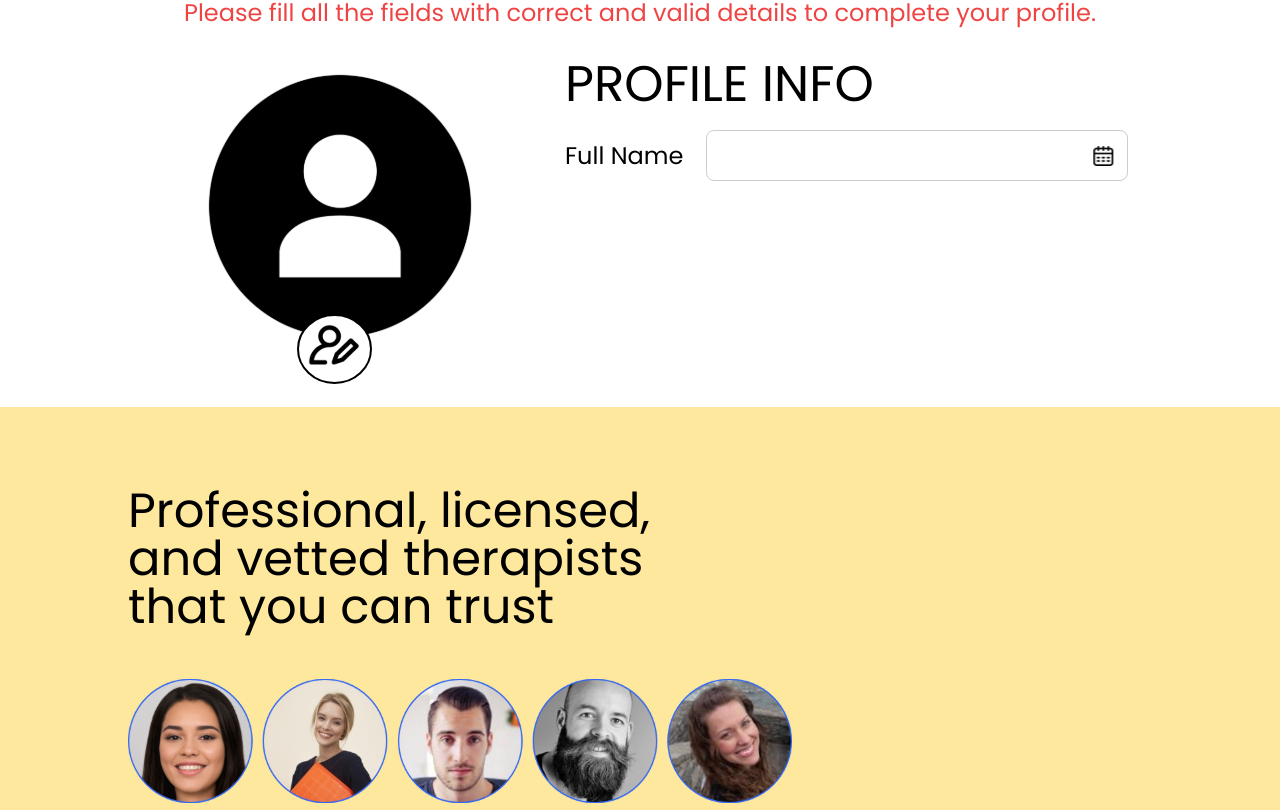
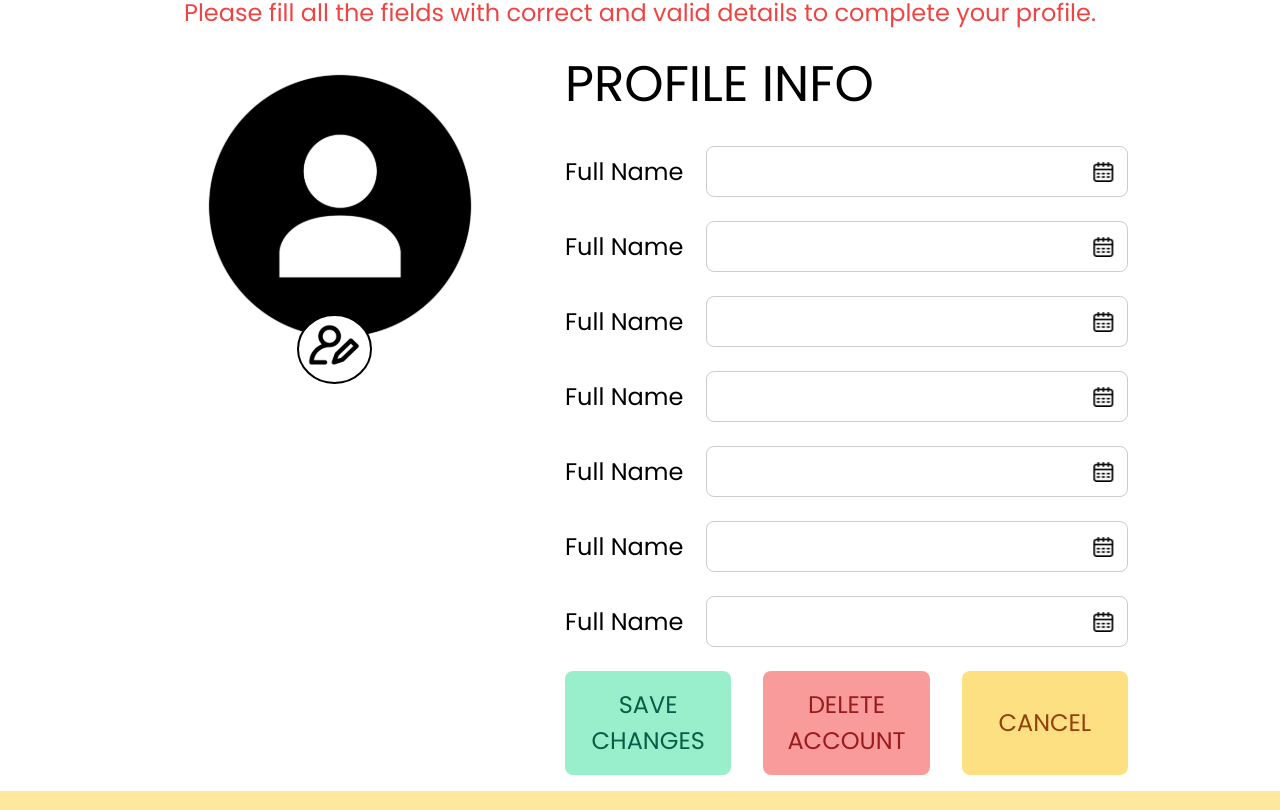
Before and after one commit to AllanSaleh/capstone-project-online-healing, a React (Create React App) app: page / in a window 1280 px wide. Shown: the part 2110-2920 px from the top of the page. Built offline with nearby package versions, Linux system fonts and the light colour scheme.

Commit message:
created and added profile buttons

```diff
--- a/src/Components/ProfileInfo/EditProfile.jsx
+++ b/src/Components/ProfileInfo/EditProfile.jsx
@@ -1,5 +1,6 @@
 import React from 'react';
 import ProfilePic from '../../Icons/ProfilePic.svg';
+import EditProfileButton from './EditProfileButton';
 import EditProfileSection from './EditProfileSection';
 
 const EditProfile = () => (
@@ -20,6 +21,29 @@ const EditProfile = () => (
       </div>
       <div className="w-3/5 p-4 mx-2">
         <EditProfileSection title="profile info" />
+        <div className="flex justify-between">
+          <EditProfileButton
+            text="save changes"
+            bgColor="bg-green-300"
+            textColor="text-green-800"
+            margin="mr-4"
+            bgOpacity="bg-opacity-70"
+          />
+          <EditProfileButton
+            text="delete account"
+            bgColor="bg-red-400"
+            textColor="text-red-800"
+            margin="mx-4"
+            bgOpacity="bg-opacity-70"
+          />
+          <EditProfileButton
+            text="cancel"
+            bgColor="bg-yellow-300"
+            textColor="text-yellow-800"
+            margin="ml-4"
+            bgOpacity="bg-opacity-70"
+          />
+        </div>
       </div>
     </div>
   </div>
--- /dev/null
+++ b/src/Components/ProfileInfo/EditProfileButton.jsx
@@ -0,0 +1,11 @@
+import React from 'react';
+
+const EditProfileButton = ({ text, bgColor, textColor, margin, bgOpacity }) => (
+  <button
+    className={`${bgColor} ${bgOpacity} ${textColor} ${margin} rounded-lg uppercase w-1/3 py-4 text-subtitle transition duration-300 hover:bg-opacity-100 hover:shadow-lg`}
+  >
+    {text}
+  </button>
+);
+
+export default EditProfileButton;
--- a/src/Components/ProfileInfo/EditProfileSection.jsx
+++ b/src/Components/ProfileInfo/EditProfileSection.jsx
@@ -6,6 +6,12 @@ const EditProfileSection = ({ title, fileds }) => (
   <div>
     <h1 className="text-title uppercase">{title}</h1>
     <ProfileInputField title= 'full name' type="text" id="full-name" icon={BirthDateIcon}/>
+    <ProfileInputField title= 'full name' type="text" id="full-name" icon={BirthDateIcon}/>
+    <ProfileInputField title= 'full name' type="text" id="full-name" icon={BirthDateIcon}/>
+    <ProfileInputField title= 'full name' type="text" id="full-name" icon={BirthDateIcon}/>
+    <ProfileInputField title= 'full name' type="text" id="full-name" icon={BirthDateIcon}/>
+    <ProfileInputField title= 'full name' type="text" id="full-name" icon={BirthDateIcon}/>
+    <ProfileInputField title= 'full name' type="text" id="full-name" icon={BirthDateIcon}/>
   </div>
 );
 
--- a/src/Components/ProfileInfo/ProfileInputField.jsx
+++ b/src/Components/ProfileInfo/ProfileInputField.jsx
@@ -1,14 +1,12 @@
 import React from 'react';
 
 const ProfileInputField = ({ title, id, type, description, icon }) => (
-  <div className="flex items-center my-2">
-    <span className="text-subtitle capitalize inline-block w-1/4">{title}</span>
+  <div className="flex items-center my-6">
+    <label htmlFor={id} className="text-subtitle capitalize inline-block w-1/4">{title}</label>
     <div className="w-3/4 inline-flex items-center border border-black border-opacity-20 rounded-lg pl-4">
       <input type={type} id={id} name={id} className="w-11/12 h-full outline-none py-3" />
       {icon && (
-        <button
-          onClick={() => console.log('img clicked')}
-        >
+        <button onClick={() => console.log('img clicked')}>
           <img src={icon} alt="icon" />
         </button>
       )}
```
